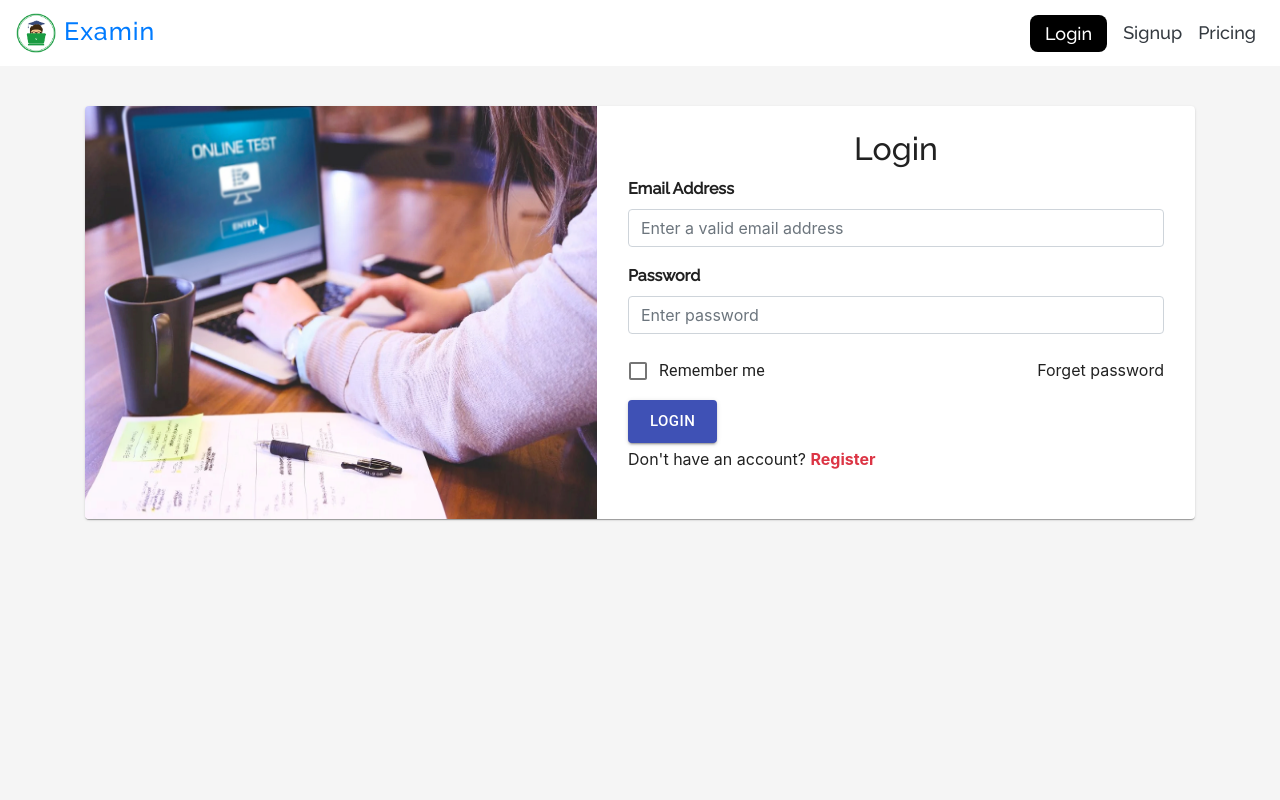
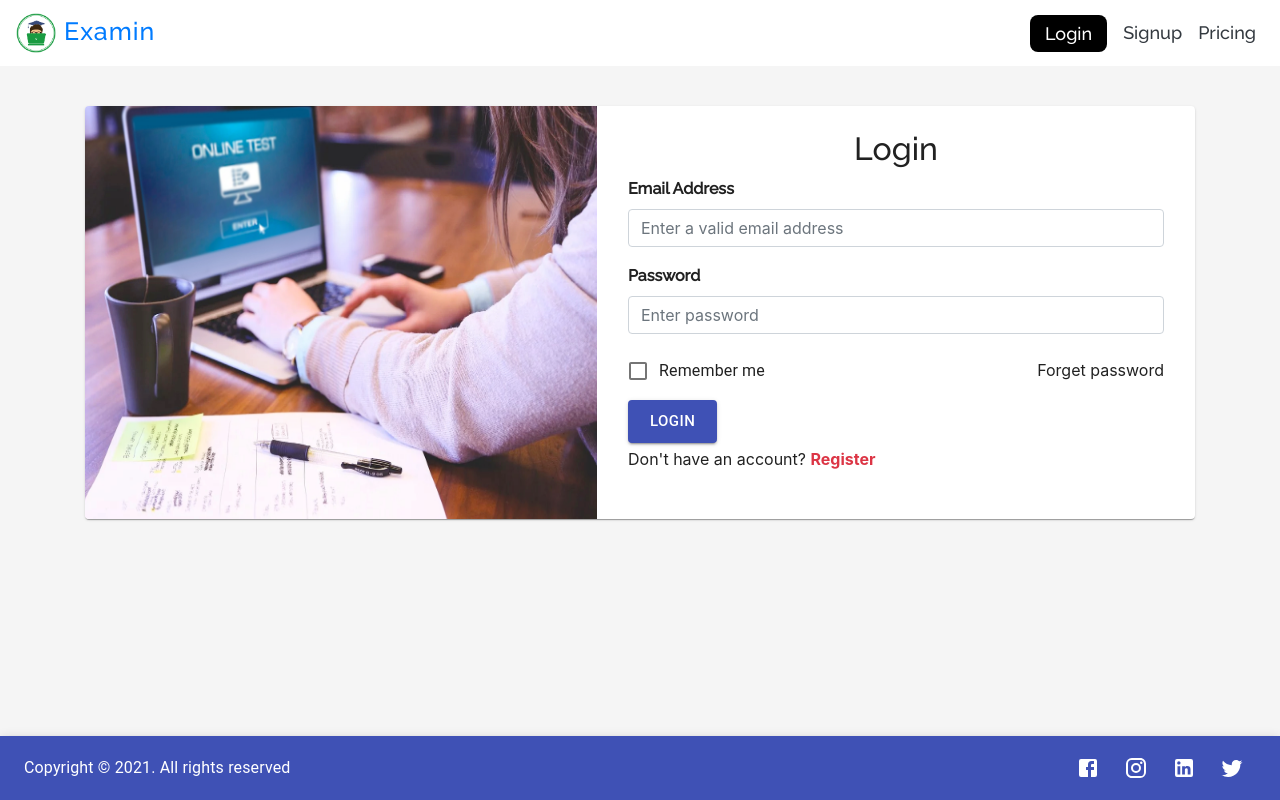
Before and after one commit to upendra-tarnoju/exam-portal, a React (Create React App) app in the folder frontend/: page /login in a window 1280 px wide. Built offline with nearby package versions, Linux system fonts and the light colour scheme.

Commit message:
added footer in login component

```diff
--- /dev/null
+++ b/frontend/src/components/footer-component/footer.js
@@ -0,0 +1,43 @@
+import {
+	AppBar,
+	IconButton,
+	makeStyles,
+	Toolbar,
+	Typography,
+} from '@material-ui/core';
+import { Facebook, LinkedIn, Twitter, Instagram } from '@material-ui/icons';
+import React from 'react';
+
+const styles = makeStyles((theme) => ({
+	footer: {
+		top: 'auto',
+		bottom: 0,
+	},
+}));
+
+const Footer = () => {
+	const classes = styles();
+	return (
+		<AppBar position='fixed' className={classes.footer}>
+			<Toolbar className='d-flex flex-row justify-content-between'>
+				<Typography>Copyright &copy; 2021. All rights reserved</Typography>
+				<div>
+					<IconButton>
+						<Facebook style={{ color: 'white' }} />
+					</IconButton>
+					<IconButton>
+						<Instagram style={{ color: 'white' }} />
+					</IconButton>
+					<IconButton>
+						<LinkedIn style={{ color: 'white' }} />
+					</IconButton>
+					<IconButton>
+						<Twitter style={{ color: 'white' }} />
+					</IconButton>
+				</div>
+			</Toolbar>
+		</AppBar>
+	);
+};
+
+export default Footer;
--- a/frontend/src/components/login-component/login.js
+++ b/frontend/src/components/login-component/login.js
@@ -6,6 +6,7 @@ import ExaminerInput from './examinerInput';
 import Navbar from '../header/navbar';
 import LoginCard from './loginCard';
 import styles from './login.module.css';
+import Footer from '../footer-component/footer';
 
 const Login = (props) => {
 	return (
@@ -25,6 +26,7 @@ const Login = (props) => {
 					</div>
 				</Card>
 			</div>
+			<Footer />
 		</div>
 	);
 };
```
